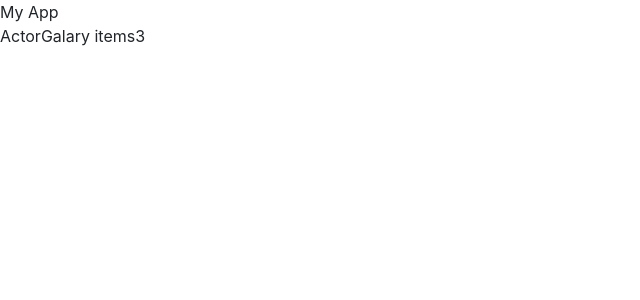
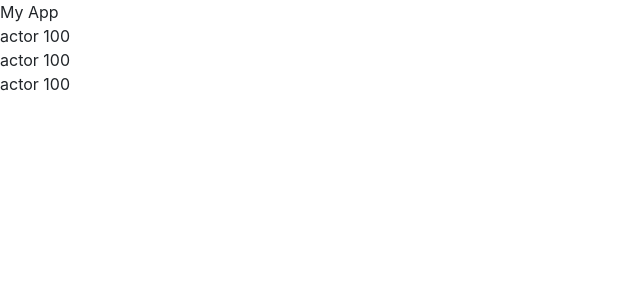
Before and after one commit to anataminofgit/app-actors, a React (Create React App) app: page / in a window 1280 px wide. Shown: the top 300 px of the page, without its empty margins (0-640 px from the left). Built offline with nearby package versions, Linux system fonts and the light colour scheme.

Commit message:
add actorCard and print simple render

```diff
--- /dev/null
+++ b/src/Components/ActorCard.js
@@ -0,0 +1,14 @@
+import React from "react"
+import ActorModel from "../data-model/ActorModel";
+
+const ActorCard = (props) => {
+    const { fname, lname, birthday, imgUrl, linkIMDB } = props;
+    const actor = new ActorModel(fname, lname, birthday, imgUrl, linkIMDB);
+
+    return (
+        <div>
+            actor {actor.getAge()}
+        </div>
+    )
+};
+export default ActorCard;
--- a/src/View/ActorsGalary.js
+++ b/src/View/ActorsGalary.js
@@ -1,13 +1,17 @@
 import React from "react"
+import  ActorCard from "../Components/ActorCard";
 
 const ActorGalary = (props) => {
     const { actors } = props;
     console.log(actors);
+
+    const ListActors = actors.map(actor => <ActorCard actor={actor}/>)
+
     return (
-        <div>
-            ActorGalary items{actors.length}
+       <div>
+            {ListActors}
         </div>
-    )
+    );
 
 }
 
--- a/src/data-model/ActorModel.js
+++ b/src/data-model/ActorModel.js
@@ -1,7 +1,7 @@
-class ActorModel  {
-    constructor(fname, lname,birthday, imgUrl, linkIMDB) {
+class ActorModel {
+    constructor(fname, lname, birthday, imgUrl, linkIMDB) {
         this.fname = fname;
-        this.lname =  lname;
+        this.lname = lname;
         this.birthday = new Date(birthday);
         this.imgUrl = imgUrl;
         this.linkIMDB = linkIMDB;
@@ -9,7 +9,7 @@ class ActorModel  {
     }
 
     getAge() {
-
+        return 100;
     }
 }
 export default ActorModel;
```
